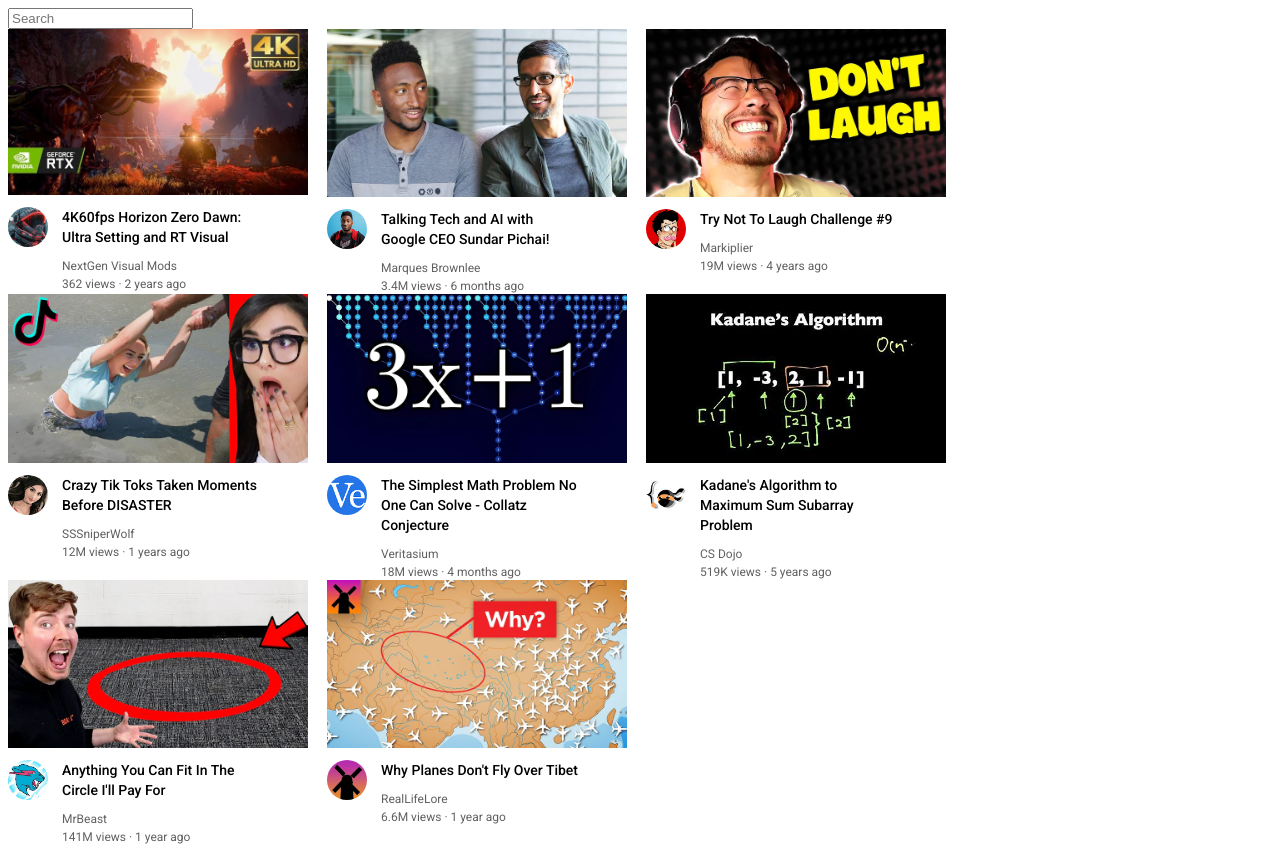
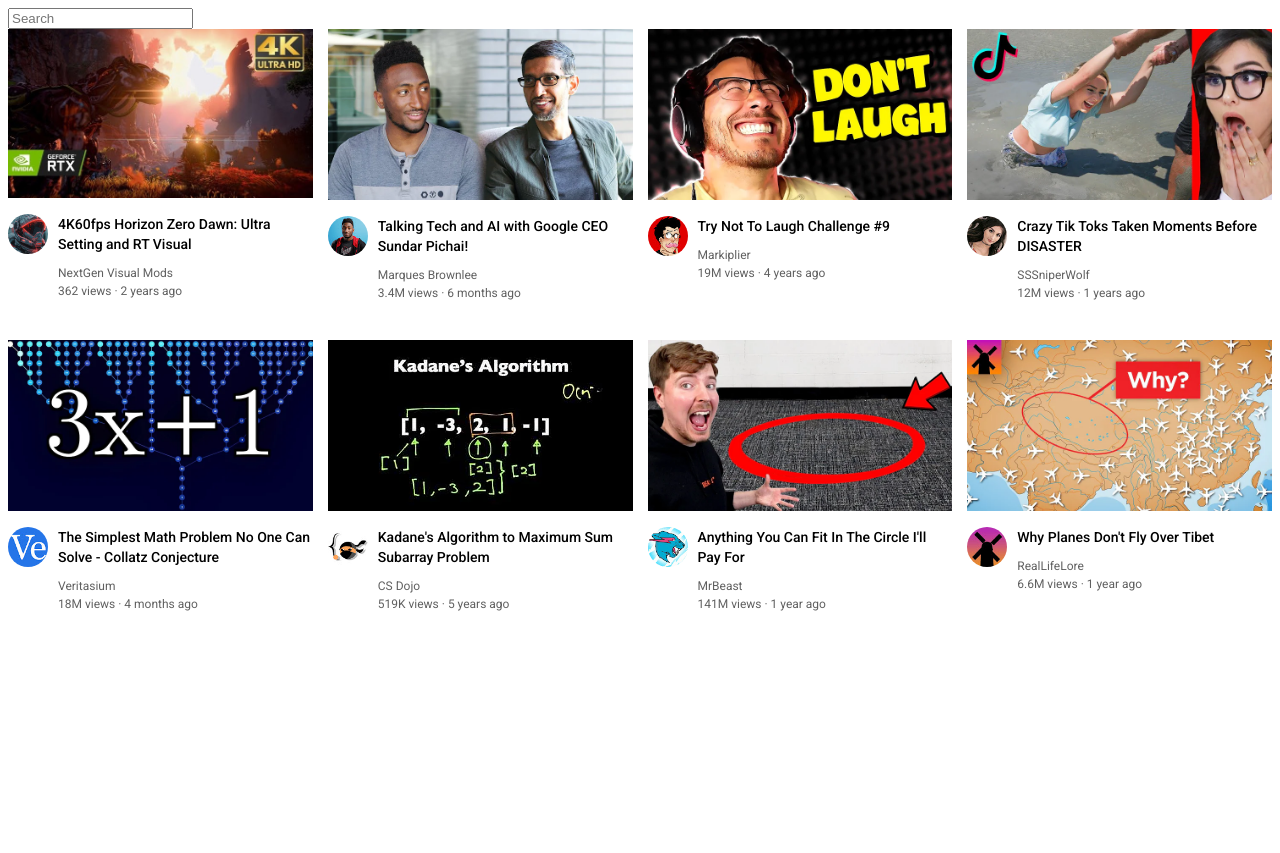
Before and after one commit to acheronx0577/Front-End-Youtube-Website, a plain HTML site: page Youtube.html in a window 1280 px wide. After the commit the page ends 800 px from the top, so only its background shows below. Drawn offline with Linux system fonts and the light colour scheme.

Commit message:
Add grid to video

```diff
--- a/Style/YouTube.css
+++ b/Style/YouTube.css
@@ -5,8 +5,7 @@ p {
 }
 
 .thumbnail {
-  width: 300px;
-  display: block;
+  width: 100%;
 }
 
 .search-bar {
@@ -21,22 +20,9 @@ p {
   margin-bottom: 12px;
 }
 
-.video-preview {
-  width: 300px;
-  display: inline-block;
-  vertical-align: top;
-  margin-right: 15px;
-}
-
-.channel-picture {
-  display: inline-block;
-  width: 50px;
-  vertical-align: top;
-}
-
-.video-info {
-  display: inline-block;
-  width: 200px;
+.video-info-grid {
+  display: grid;
+  grid-template-columns: 50px 1fr;
 }
 
 .profile-picture {
@@ -57,3 +43,10 @@ p {
 .video-author {
   margin-bottom: 4px;
 }
+
+.video-grid{
+  display: grid;
+  grid-template-columns: 1fr 1fr 1fr 1fr;
+  column-gap: 15px;
+  row-gap: 40px;
+}
--- a/Youtube.html
+++ b/Youtube.html
@@ -8,16 +8,16 @@
     <link rel="preconnect" href="https://fonts.googleapis.com">
     <link rel="preconnect" href="https://fonts.gstatic.com" crossorigin>
     <link href="https://fonts.googleapis.com/css2?family=Roboto:wght@400;500;700&display=swap" rel="stylesheet">
-    <link rel = "stylesheet" href = "Style/YouTube.css">
+    <link rel="stylesheet" href="Style/YouTube.css">
 
   </head>
   <body>
 
-    <input class="search-bar" type="text" placeholder="Search">
-
+    <input class"search-bar" type="text" placeholder="Search">
+    <div class="video-grid">
       <div class="video-preview">
         <div class="thumbnail-row"> <img class="thumbnail" src="thumbnails/thumbnail-0.webp"> </div>
-      <div>
+        <div class="video-info-grid">
           <div class="channel-picture"> <img class="profile-picture" src="channel-pictures/channel-0.jpeg"> </div>
           <div class="video-info">
           <!-- This is my video lmao -->
@@ -30,7 +30,7 @@
 
       <div class="video-preview">
         <div class="thumbnail-row"> <img class="thumbnail" src="thumbnails/thumbnail-1.webp"> </div>
-      <div>
+        <div class="video-info-grid">
           <div class="channel-picture"> <img class="profile-picture" src="channel-pictures/channel-1.jpeg"> </div>
           <div class="video-info">
             <p class="video-title"> Talking Tech and AI with Google CEO Sundar Pichai! </p>
@@ -42,7 +42,7 @@
 
       <div class="video-preview">
         <div class="thumbnail-row"> <img class="thumbnail" src="thumbnails/thumbnail-2.webp"> </div>
-      <div>
+        <div class="video-info-grid">
           <div class="channel-picture"> <img class="profile-picture" src="channel-pictures/channel-2.jpeg"> </div>
           <div class="video-info">
             <p class="video-title"> Try Not To Laugh Challenge #9 </p>
@@ -54,7 +54,7 @@
 
       <div class="video-preview">
         <div class="thumbnail-row"> <img class="thumbnail" src="thumbnails/thumbnail-3.webp"> </div>
-      <div>
+        <div class="video-info-grid">
           <div class="channel-picture"> <img class="profile-picture" src="channel-pictures/channel-3.jpeg"> </div>
           <div class="video-info">
             <p class="video-title"> Crazy Tik Toks Taken Moments Before DISASTER </p>
@@ -66,7 +66,7 @@
 
       <div class="video-preview">
         <div class="thumbnail-row"> <img class="thumbnail" src="thumbnails/thumbnail-4.webp"> </div>
-      <div>
+        <div class="video-info-grid">
           <div class="channel-picture"> <img class="profile-picture" src="channel-pictures/channel-4.jpeg"> </div>
           <div class="video-info">
             <p class="video-title"> The Simplest Math Problem No One Can Solve - Collatz Conjecture </p>
@@ -78,7 +78,7 @@
 
       <div class="video-preview">
         <div class="thumbnail-row"> <img class="thumbnail" src="thumbnails/thumbnail-5.webp"> </div>
-      <div>
+        <div class="video-info-grid">
           <div class="channel-picture"> <img class="profile-picture" src="channel-pictures/channel-5.jpeg"> </div>
           <div class="video-info">
             <p class="video-title"> Kadane's Algorithm to Maximum Sum Subarray Problem </p>
@@ -90,7 +90,7 @@
 
       <div class="video-preview">
         <div class="thumbnail-row"> <img class="thumbnail" src="thumbnails/thumbnail-6.webp"> </div>
-      <div>
+        <div class="video-info-grid">
           <div class="channel-picture"> <img class="profile-picture" src="channel-pictures/channel-6.jpeg"> </div>
           <div class="video-info">
             <p class="video-title"> Anything You Can Fit In The Circle I&#39;ll Pay For </p>
@@ -102,7 +102,7 @@
 
       <div class="video-preview">
         <div class="thumbnail-row"> <img class="thumbnail" src="thumbnails/thumbnail-7.webp"> </div>
-      <div>
+        <div class="video-info-grid">
           <div class="channel-picture"> <img class="profile-picture" src="channel-pictures/channel-7.jpeg"> </div>
           <div class="video-info">
             <p class="video-title"> Why Planes Don't Fly Over Tibet </p>
@@ -112,5 +112,6 @@
         </div>
       </div>
 
+    </div>
   </body>
 </html>
```
Lines whose indentation alone changed are shown as unchanged.
